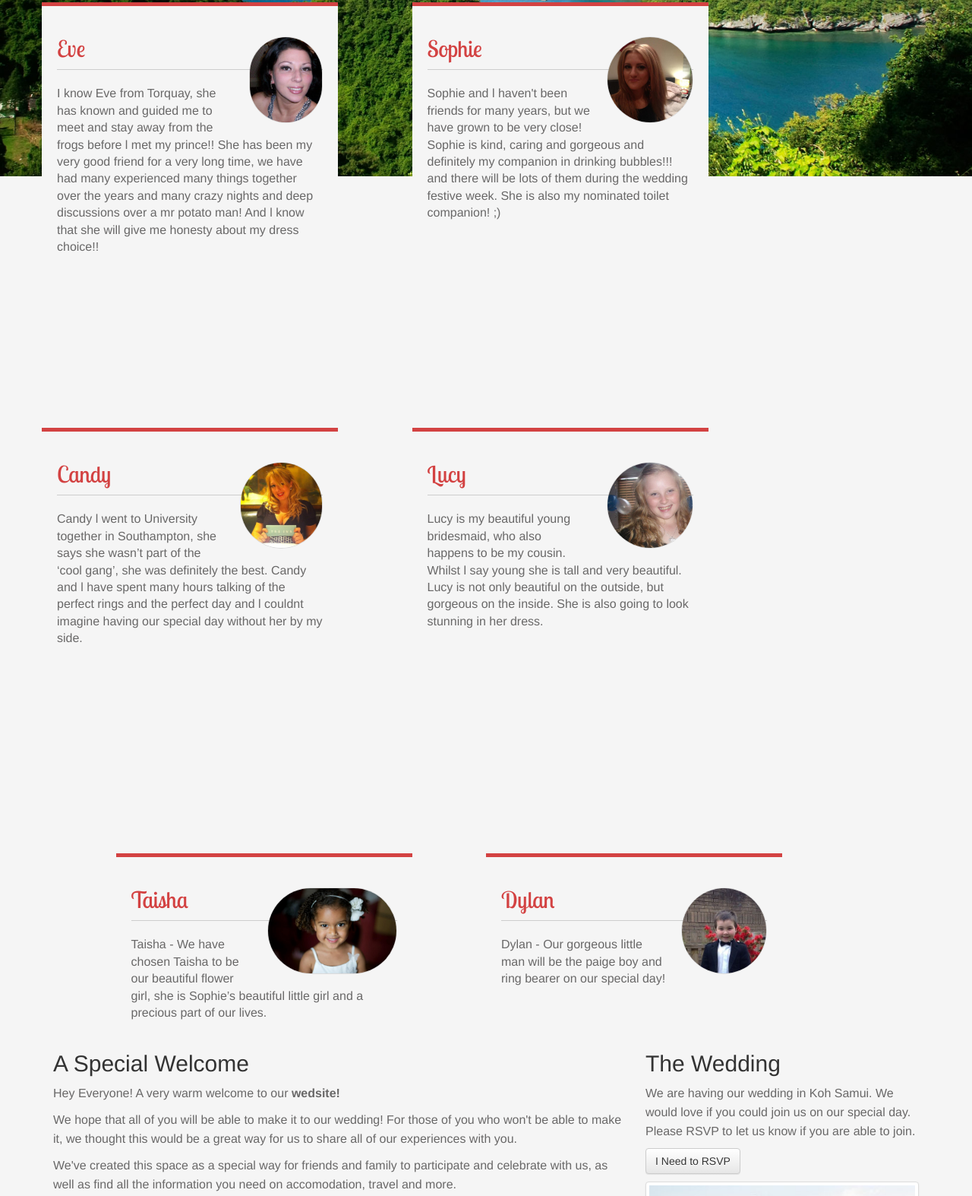
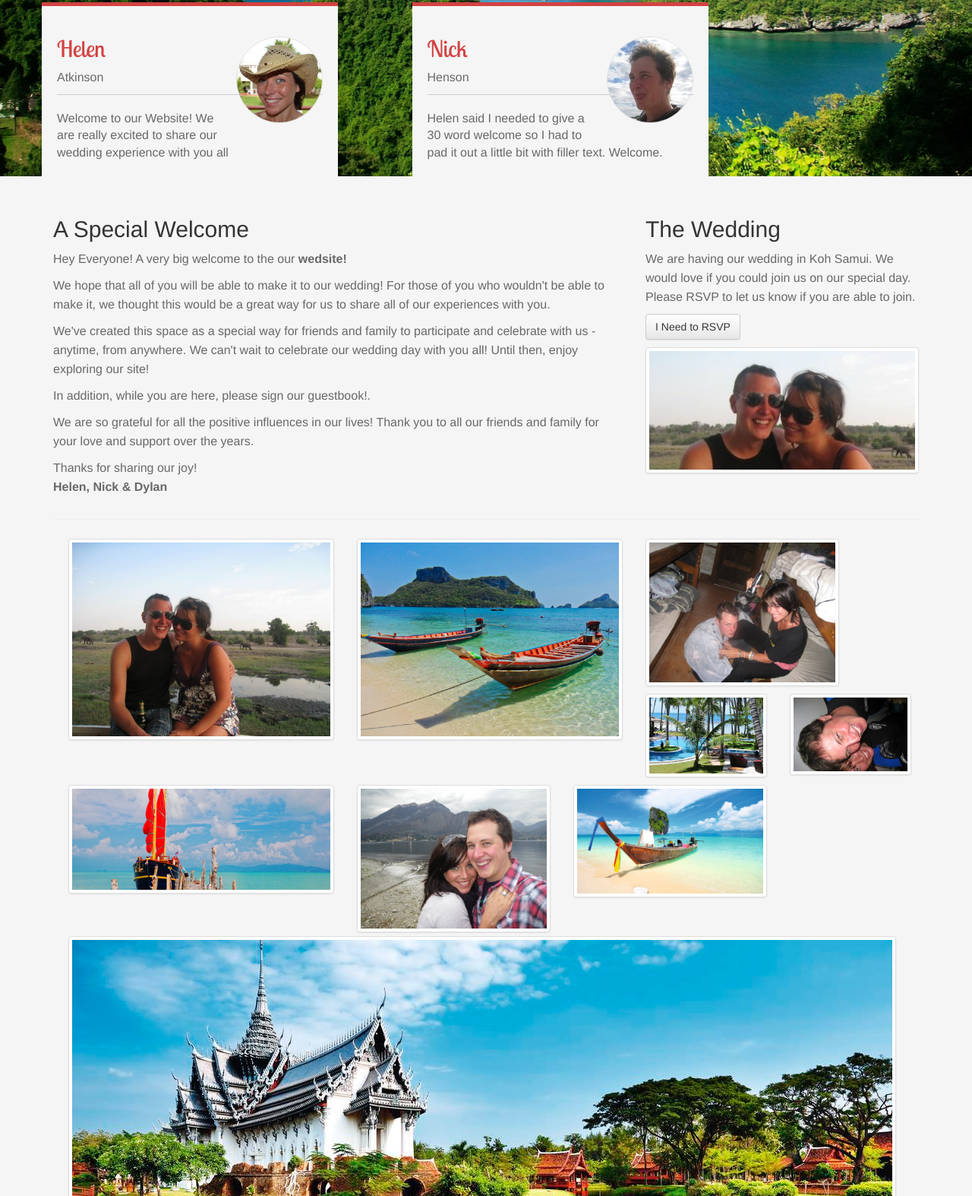
Before and after one commit to Kalyse/Helen-Wedding, a plain HTML site: page index.html in a window 1280 px wide. Shown: the part 533-2107 px from the top of the page at 76% size. Drawn offline with nearby package versions, Linux system fonts and the light colour scheme; a script that the page names is missing; a web font is replaced by a local one.

```diff
--- a/index.html
+++ b/index.html
@@ -88,7 +88,6 @@
                 <li><a href="https://rentivo.wufoo.com/forms/s1806r6m1eywko2/" onclick="window.open(this.href,  null, 'height=620, width=680, toolbar=0, location=0, status=1, scrollbars=1, resizable=1'); return false">RSVP</a></li>
               </ul>
             </li>
-            <li><a href="bridal-party.html">Bridal Party</a></li>
           </ul>
         </div><!--/.navbar-collapse -->
       </div>
@@ -112,73 +111,26 @@
             <div class="row">
                 <div class="col-xs-6 col-sm-4  person-card">
                     <div class="person-header">
-                        <img class='img-rounded img-profile pull-right' src="images/eve.png" />
+                        <img class='img-rounded img-profile pull-right' src="images/hell.jpg" />
 
-                        <h2 class='secondary-featured-font featured-color'>Eve</h2>
+                        <h2 class='secondary-featured-font featured-color'>Helen</h2>
+                        <p>Atkinson</p>
 
                     </div>
                     <div class="person-intro">
-                        <p>I know Eve from Torquay, she has known and guided me to meet and stay away from the frogs before l met my prince!!  She has been my very good friend for a very long time, we have had many experienced many things together over the years and many crazy nights and deep discussions over a mr potato man!  And l know that she will give me honesty about my dress choice!!</p>
+                        <p>Welcome to our Website! We are really excited to share our wedding experience with you all</p>
                     </div>
                 </div>
                 <div class="col-xs-6 col-sm-4 col-sm-offset-1 person-card">
                     <div class="person-header">
-                        <img class='img-rounded img-profile pull-right' src="images/sop.png" />
-                        <h2 class='secondary-featured-font featured-color'>Sophie</h2>
+                        <img class='img-rounded img-profile pull-right' src="images/nick.jpg" />
+                        <h2 class='secondary-featured-font featured-color'>Nick</h2>
+                        <p>Henson</p>
                     </div>
                     <div class="person-intro">
-                        <p>Sophie and l haven't been friends for many years, but we have grown to be very close! Sophie is kind, caring and gorgeous and definitely  my companion in drinking bubbles!!!  and there will be lots of them during the wedding festive week.  She is also my nominated toilet companion! ;)</p>
+                        <p>Helen said I needed to give a 30 word welcome so I had to pad it out a little bit with filler text. Welcome.</p>
                     </div>
                 </div>
-
-
-
-                 <div class="col-xs-6 col-sm-4  person-card">
-                    <div class="person-header">
-                        <img class='img-rounded img-profile pull-right' src="images/candy.png" />
-
-                        <h2 class='secondary-featured-font featured-color'>Candy</h2>
-
-                    </div>
-                    <div class="person-intro">
-                        <p>Candy l went to University together in Southampton, she says she wasn’t part of the ‘cool gang’, she was definitely the best.  Candy and l have spent many hours talking of the perfect rings and the perfect day and l couldnt imagine having our special day without her by my side.</p>
-
-                    </div>
-                </div>
-                <div class="col-xs-6 col-sm-4 col-sm-offset-1 person-card">
-                    <div class="person-header">
-                        <img class='img-rounded img-profile pull-right' src="images/luc.png" />
-                        <h2 class='secondary-featured-font featured-color'>Lucy</h2>
-                    </div>
-                    <div class="person-intro">
-                        <p>Lucy is my beautiful young bridesmaid, who also happens to be my cousin.  Whilst l say young she is tall and very beautiful.  Lucy is not only beautiful on the outside, but gorgeous on the inside.  She is also going to look stunning in her dress.
-                        </p>
-                    </div>
-                </div>
-
-                <div class="col-xs-6 col-sm-4 col-sm-offset-1 person-card">
-                    <div class="person-header">
-                        <img class='img-rounded img-profile pull-right' src="images/th.png" />
-                        <h2 class='secondary-featured-font featured-color'>Taisha</h2>
-                    </div>
-                    <div class="person-intro">
-                        <p>Taisha - We have chosen Taisha to be our beautiful flower girl, she is Sophie’s beautiful little girl and a precious part of our lives.
-                        </p>
-                    </div>
-                </div>
-
-                <div class="col-xs-6 col-sm-4 col-sm-offset-1 person-card">
-                    <div class="person-header">
-                        <img class='img-rounded img-profile pull-right' src="images/dylan.png" />
-                        <h2 class='secondary-featured-font featured-color'>Dylan</h2>
-                    </div>
-                    <div class="person-intro">
-                        <p>Dylan - Our gorgeous little man will be the paige boy and ring bearer on our special day!
-                        </p>
-                    </div>
-                </div>
-
-
             </div>
       </div>
     </div>
@@ -188,18 +140,21 @@
       <div class="row">
         <div class="col-sm-8">
           <h2>A Special Welcome</h2>
-            <p>Hey Everyone! A very warm welcome to our <strong>wedsite!</strong></p>
+            <p>Hey Everyone! A very big welcome to the our <strong>wedsite!</strong></p>
 
-            <p>We hope that all of you will be able to make it to our wedding! For those of you who won't be able to make it, we thought this would be a great way for us to share all of our experiences with you.</p>
+            <p>We hope that all of you will be able to make it to our wedding! For those of you who wouldn't be able to make it, we thought this would be a great way for us to share all of our experiences with you.</p>
 
-            <p>We've created this space as a special way for friends and family to participate and celebrate with us, as well as find all the information you need on accomodation, travel and more.</p>
+            <p>We've created this space as a special way for friends and family to participate and celebrate with us - anytime, from anywhere. We can't wait to celebrate our wedding day with you all! Until then, enjoy exploring our site!</p>
 
-            <p>We can't wait to celebrate our wedding day with you all! Until then, enjoy exploring our site!</p>
+            <p>In addition, while you are here, please sign our guestbook!.</p>
 
+            <p>We are so grateful for all the positive influences in our lives!  Thank you to all our friends and family for your love and support over the years.</p>
+
+            <p>
+            Thanks for sharing our joy!
             <br />
             <strong>Helen, Nick &amp; Dylan</strong>
-            <p>xxx</p>
-             </p>
+            </p>
 
         </div>
         <div class="col-sm-4">
```
